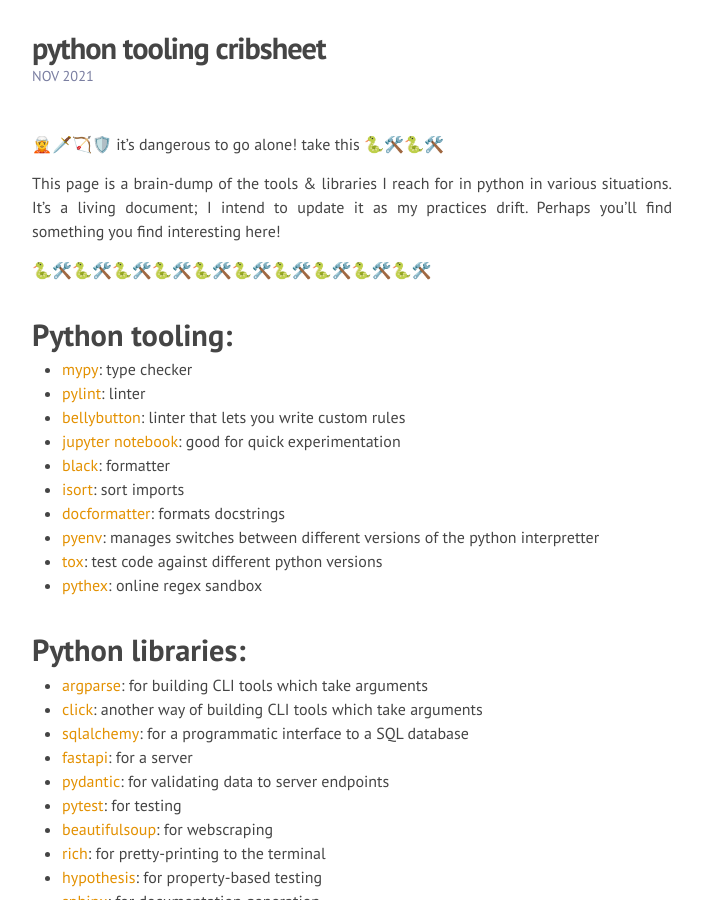
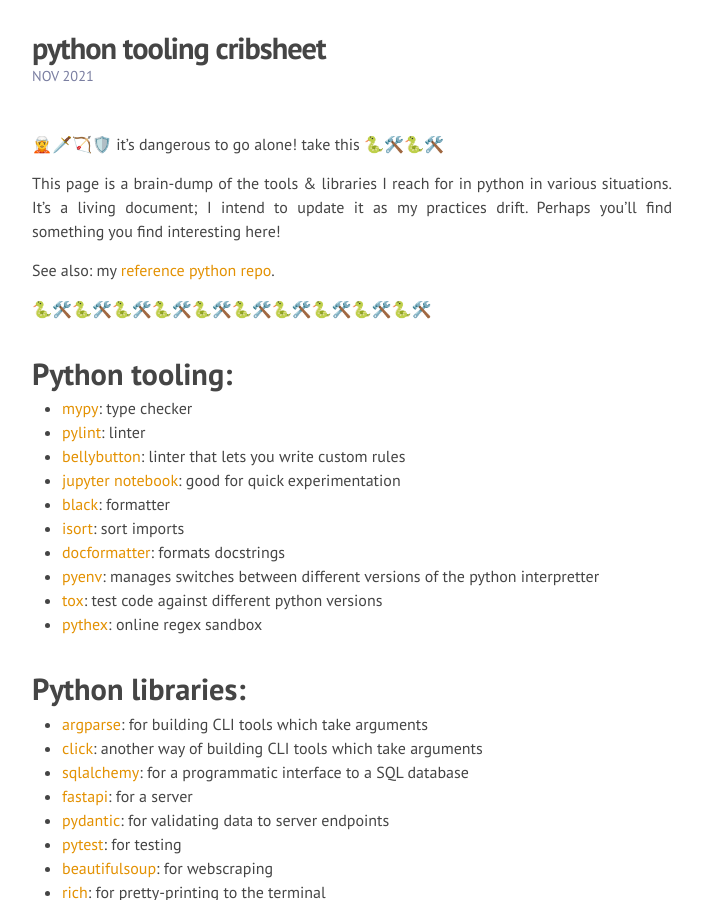
Before and after one commit to anniecherk/anniecherk.github.io, a Jekyll site: the page built from _posts/2021-11-01-python-cribsheet.markdown, in a window 1280 px wide and 900 px high, scrolled down 477 px. Shown: the whole window, without its empty margins (288-990 px from the left). Built offline with Jekyll 4.4.1, drawn with Linux system fonts in a browser that asks for light colours; nearby versions of some CDN libraries.

Commit message:
linked ref python repo to cribsheet

```diff
--- a/_posts/2021-11-01-python-cribsheet.markdown
+++ b/_posts/2021-11-01-python-cribsheet.markdown
@@ -10,6 +10,8 @@
 
 
 This page is a brain-dump of the tools & libraries I reach for in python in various situations. It's a living document; I intend to update it as my practices drift. Perhaps you'll find something you find interesting here!
+
+See also: my [reference python repo](https://github.com/anniecherk/python-repo-template).
 
 🐍🛠️🐍🛠️🐍🛠️🐍🛠️🐍🛠️🐍🛠️🐍🛠️🐍🛠️🐍🛠️🐍🛠️
 
```
